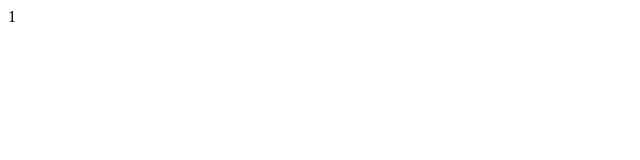
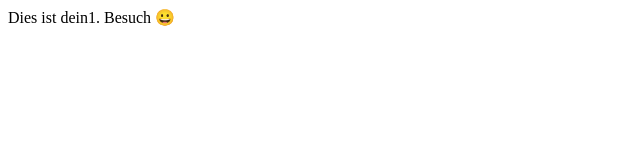
Before and after one commit to fliptools/fliptools.github.io, a plain HTML site: page index.html in a window 1280 px wide. Shown: the whole page, without its empty margins (0-640 px from the left). Drawn offline with Linux system fonts and the light colour scheme.

Commit message:
Update index.html

```diff
--- a/index.html
+++ b/index.html
@@ -1,2 +1,2 @@
 <script src="/JS/counter.js"></script>
-<span id="info"></span>
+<p3>Dies ist dein<span id="info"></span>. Besuch 😀</p3>
```
